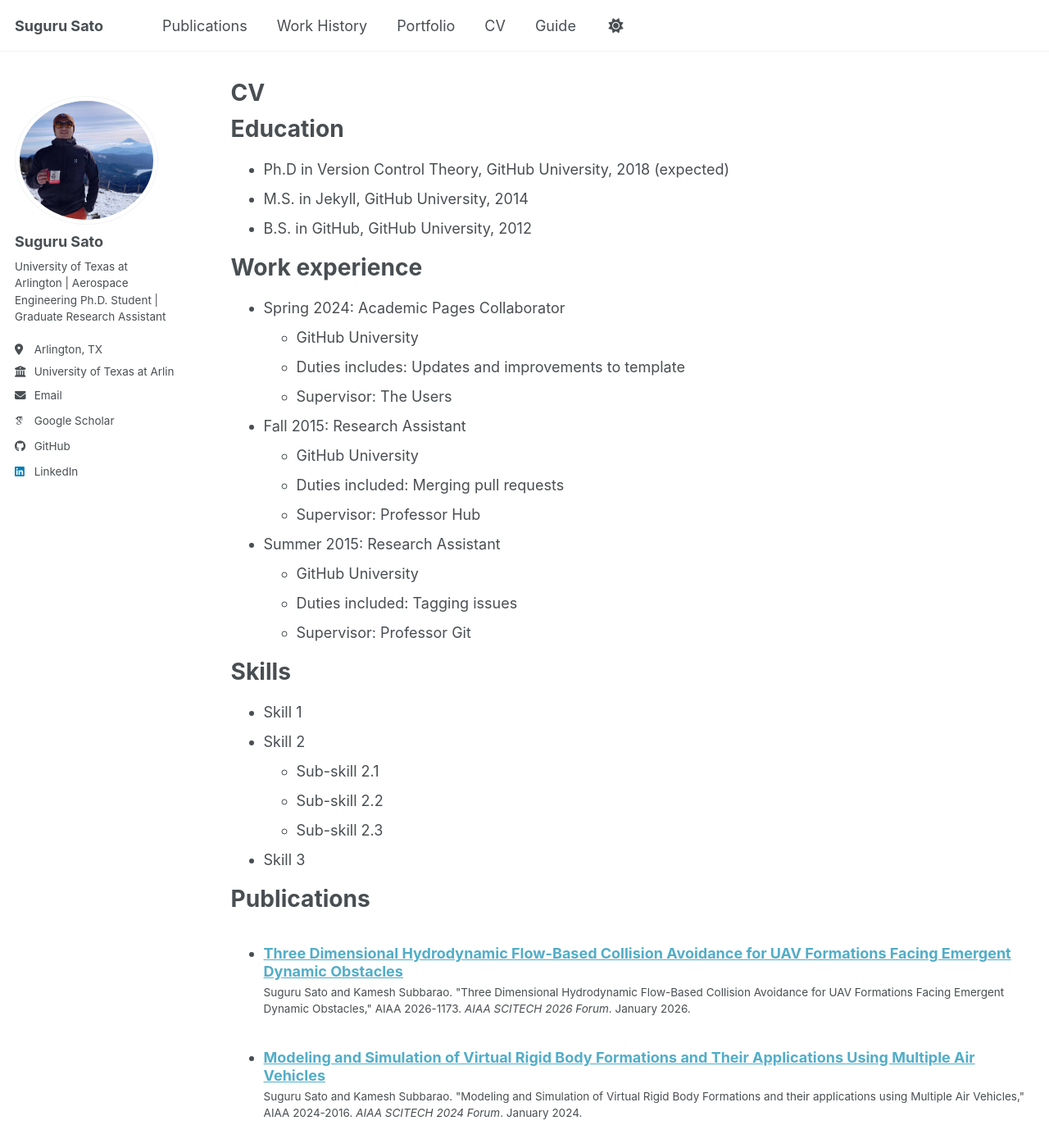
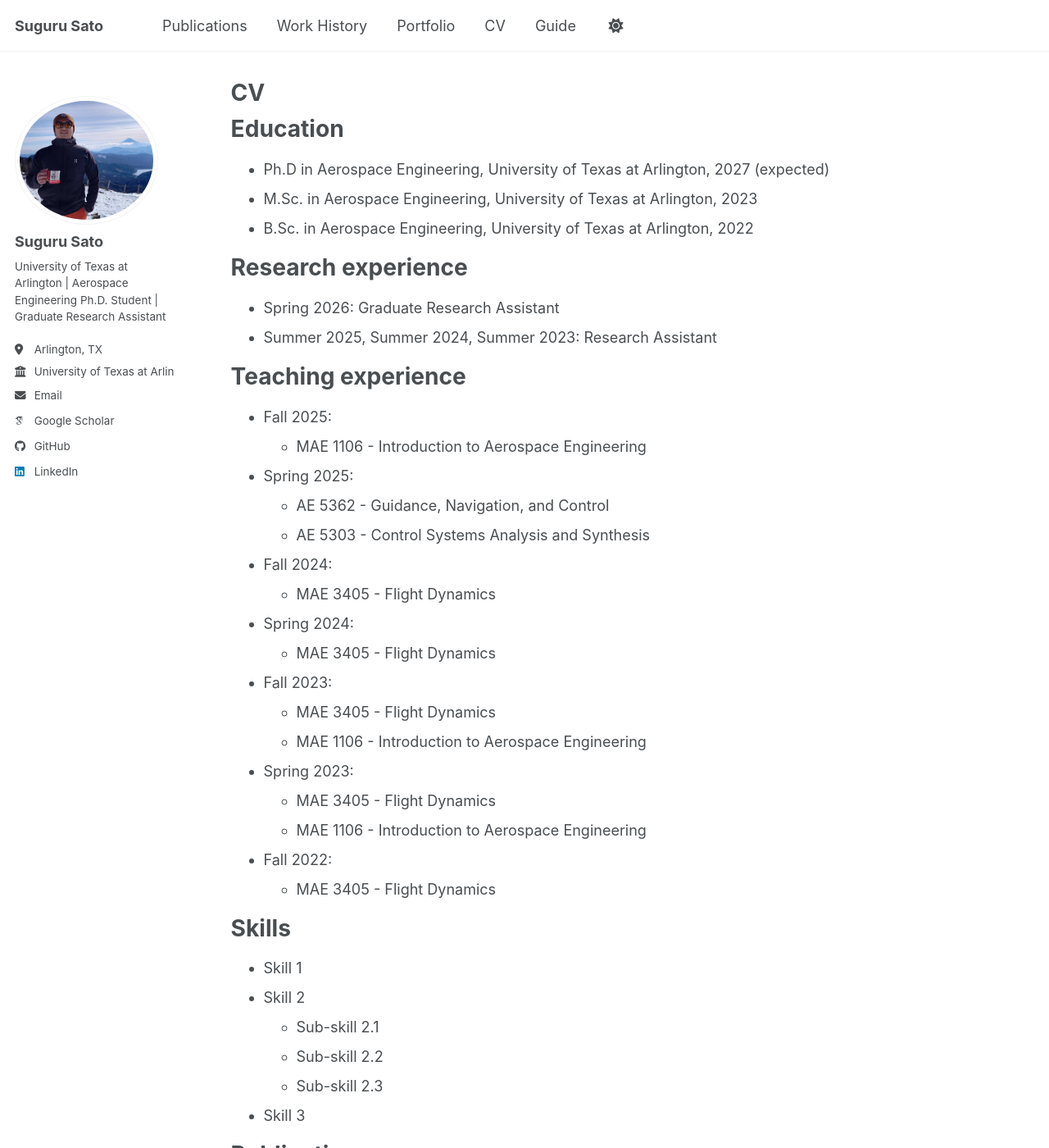
Before and after one commit to GitHub-Suguru/GitHub-Suguru.github.io, a Jekyll site: the page built from _pages/cv.md, in a window 1280 px wide and 1400 px high. Shown: the whole window at 82% size. Built offline with Jekyll 4.4.1, drawn with Linux system fonts in a browser that asks for light colours; some web fonts are replaced; a script bundle is joined from its source files by our own code; library files that are not in the unit come from our copies.

Commit message:
Update cv.md

```diff
--- a/_pages/cv.md
+++ b/_pages/cv.md
@@ -11,26 +11,34 @@ redirect_from:
 
 Education
 ======
-* Ph.D in Version Control Theory, GitHub University, 2018 (expected)
-* M.S. in Jekyll, GitHub University, 2014
-* B.S. in GitHub, GitHub University, 2012
+* Ph.D in Aerospace Engineering, University of Texas at Arlington, 2027 (expected)
+* M.Sc. in Aerospace Engineering, University of Texas at Arlington, 2023
+* B.Sc. in Aerospace Engineering, University of Texas at Arlington, 2022
 
-Work experience
+Research experience
 ======
-* Spring 2024: Academic Pages Collaborator
-  * GitHub University
-  * Duties includes: Updates and improvements to template
-  * Supervisor: The Users
+* Spring 2026: Graduate Research Assistant
+* Summer 2025, Summer 2024, Summer 2023: Research Assistant
 
-* Fall 2015: Research Assistant
-  * GitHub University
-  * Duties included: Merging pull requests
-  * Supervisor: Professor Hub
-
-* Summer 2015: Research Assistant
-  * GitHub University
-  * Duties included: Tagging issues
-  * Supervisor: Professor Git
+Teaching experience
+=====
+* Fall 2025:
+  * MAE 1106 - Introduction to Aerospace Engineering
+* Spring 2025:
+  * AE 5362 - Guidance, Navigation, and Control
+  * AE 5303 - Control Systems Analysis and Synthesis
+* Fall 2024:
+  * MAE 3405 - Flight Dynamics
+* Spring 2024:
+  * MAE 3405 - Flight Dynamics
+* Fall 2023:
+  * MAE 3405 - Flight Dynamics
+  * MAE 1106 - Introduction to Aerospace Engineering
+* Spring 2023:
+  * MAE 3405 - Flight Dynamics
+  * MAE 1106 - Introduction to Aerospace Engineering
+* Fall 2022:
+  * MAE 3405 - Flight Dynamics
 
 Skills
 ======
```
